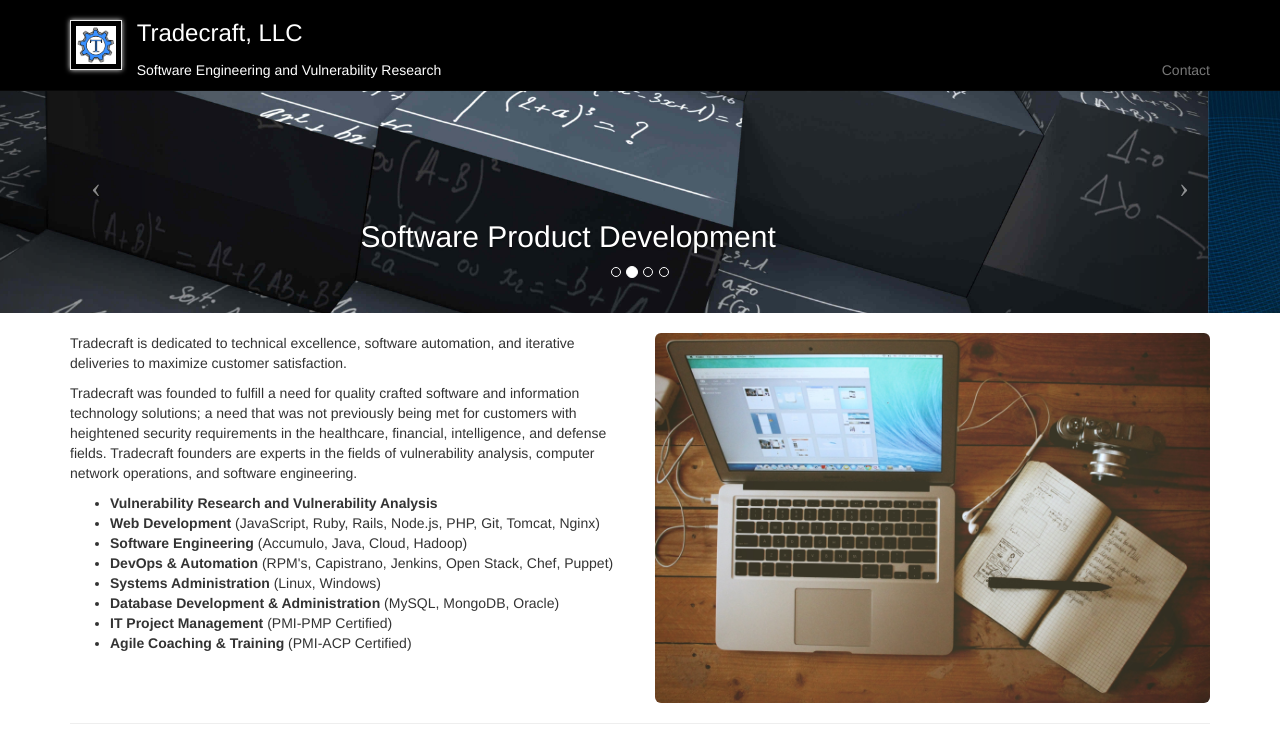
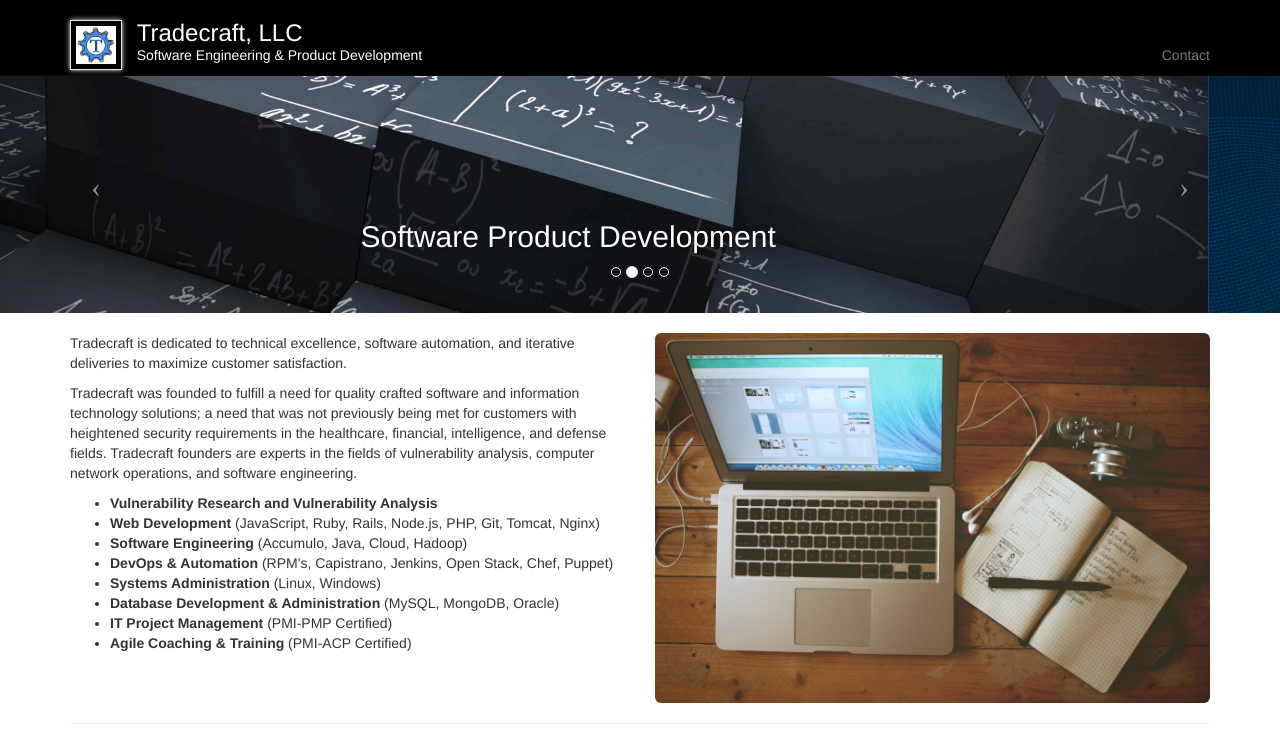
Before and after one commit to TradecraftIT/tradecraft-website, a plain HTML site: page index.html in a window 1280 px wide. Shown: the top 749 px of the page. Drawn offline with Linux system fonts and the light colour scheme.

Commit message:
update tagline

```diff
--- a/header.html
+++ b/header.html
@@ -1,12 +1,12 @@
 <!-- Navigation -->
    <nav class="navbar navbar-inverse navbar-fixed-top" role="navigation">
        <div class="container" style="padding-bottom: 0px;">
-	   <div style="height:40px;">
+	   <div style="height:25px;">
 			<a class="navbar-brand" href="index.html"><img class="logo_border" src="images/tradecraft.png" style="height:50px;"></a>
 			<h3 style="vertical-align:bottom"><a style="color:#FFF" href="index.html">Tradecraft, LLC</a></h3>
 	   </div>
 			<div class="nav navbar-nav navbar-left">
-				<p style="color:#FFF" href="index.html">Software Engineering and Vulnerability Research</p>
+				<p style="color:#FFF" href="index.html">Software Engineering & Product Development</p>
 			</div>
 			<div>
 			<ul class="nav navbar-nav navbar-right">
```
